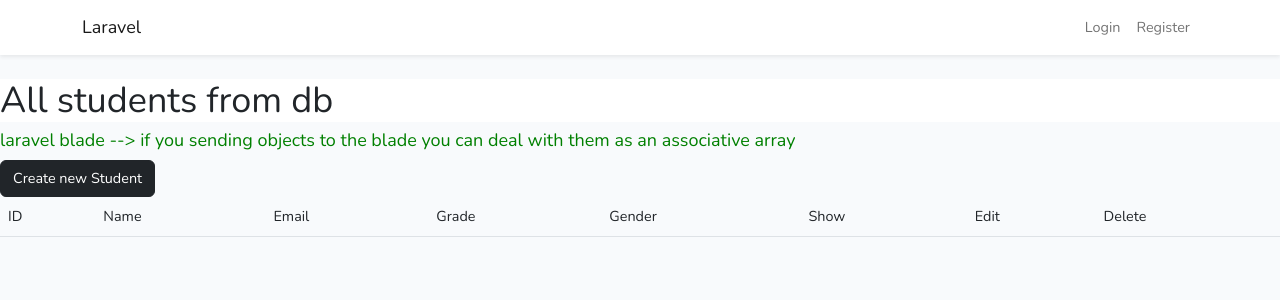
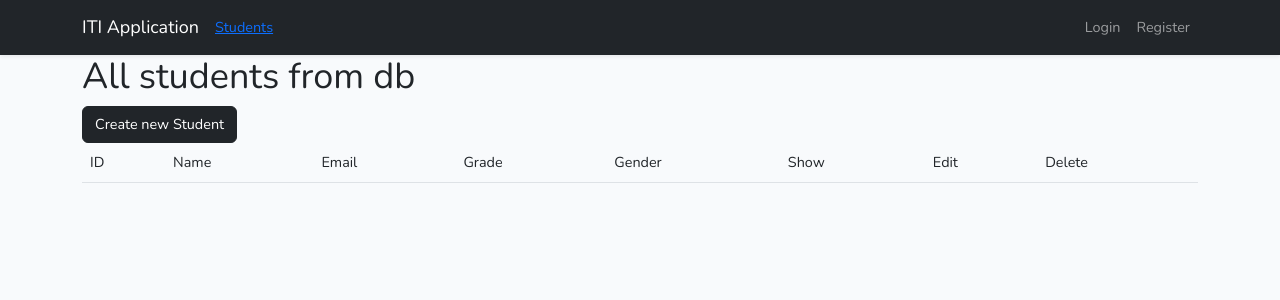
Before and after one commit to NohaAShehab/ptp44-osad-nc-laravel, a Laravel app: page /students in a window 1280 px wide. Shown: the top 300 px of the page. Run offline with Laravel 12, Linux system fonts and the light colour scheme; data that the repository does not hold is empty; style sheets or scripts are compiled from the project's sources.

Commit message:
using boostrap installed by laravel/ui package

```diff
--- a/demo/resources/views/layouts/app.blade.php
+++ b/demo/resources/views/layouts/app.blade.php
@@ -16,17 +16,20 @@
     <!-- Scripts -->
     @vite(['resources/sass/app.scss', 'resources/js/app.js'])
 </head>
-<body>
+<body class="bg-body-secondary">
     <div id="app">
-        <nav class="navbar navbar-expand-md navbar-light bg-white shadow-sm">
+        <nav class="navbar navbar-expand-md navbar-dark bg-dark shadow-sm">
             <div class="container">
                 <a class="navbar-brand" href="{{ url('/') }}">
-                    {{ config('app.name', 'Laravel') }}
+                    ITI Application
                 </a>
                 <button class="navbar-toggler" type="button" data-bs-toggle="collapse" data-bs-target="#navbarSupportedContent" aria-controls="navbarSupportedContent" aria-expanded="false" aria-label="{{ __('Toggle navigation') }}">
                     <span class="navbar-toggler-icon"></span>
                 </button>
 
+                <a class="nav-item" href="{{ route('students.index') }}">
+                   Students
+                </a>
                 <div class="collapse navbar-collapse" id="navbarSupportedContent">
                     <!-- Left Side Of Navbar -->
                     <ul class="navbar-nav me-auto">
@@ -72,7 +75,7 @@
             </div>
         </nav>
 
-        <main class="py-4">
+        <main class="container">
             @yield('content')
         </main>
     </div>
--- a/demo/resources/views/students/index.blade.php
+++ b/demo/resources/views/students/index.blade.php
@@ -4,9 +4,8 @@
 @section('content')
 {{--    @dump($students)--}}
 
-    <h1 style="background-color: white;"> All students from db </h1>
-    <h5 style="color:green;"> laravel blade --> if you sending objects to the blade
-    you can deal with them as an associative array </h5>
+    <h1 > All students from db </h1>
+
     <a href="{{route('students.create')}}" class="btn btn-dark">Create new Student </a>
     <table class='table'> <tr> <td>ID </td> <td> Name</td>
             <td> Email</td> <td> Grade</td> <td> Gender</td>
```
